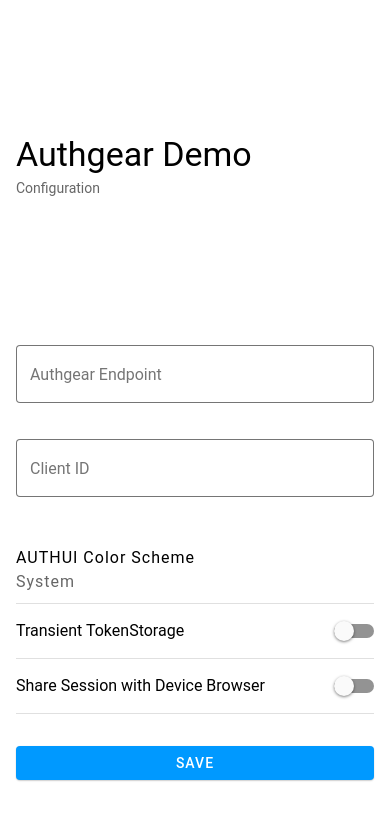
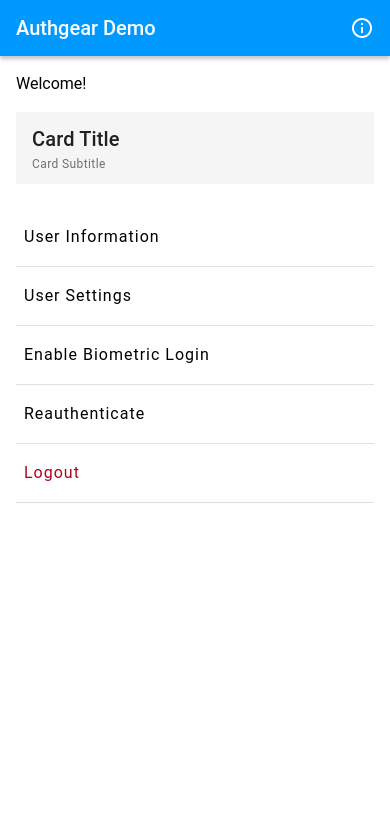
Before and after one commit to authgear/authgear-demo-app-rn, a React Native app: screen /UserPanel in a window 390 px wide. Shown: the top 820 px of the page. Built offline with nearby package versions, Linux system fonts and the light colour scheme.

Commit message:
Add UserPanelScreen with no-opt

```diff
--- a/src/App.tsx
+++ b/src/App.tsx
@@ -7,10 +7,12 @@
 import AuthenticationScreen from './screens/AuthenticationScreen';
 import ConfigurationScreen from './screens/ConfigurationScreen';
 import ConfigProvider from './context/ConfigProvider';
+import UserPanelScreen from './screens/UserPanelScreen';
 
 export type RootStackParamList = {
   Authentication: undefined;
   Configuration: {fromButton: boolean} | undefined;
+  UserPanel: undefined;
 };
 
 const Stack = createNativeStackNavigator<RootStackParamList>();
@@ -23,6 +25,7 @@
         screenOptions={{headerShown: false}}>
         <Stack.Screen name="Authentication" component={AuthenticationScreen} />
         <Stack.Screen name="Configuration" component={ConfigurationScreen} />
+        <Stack.Screen name="UserPanel" component={UserPanelScreen} />
       </Stack.Navigator>
     </ConfigProvider>
   );
--- /dev/null
+++ b/src/screens/UserPanelScreen.tsx
@@ -0,0 +1,110 @@
+import {NativeStackScreenProps} from '@react-navigation/native-stack';
+import React, {useState} from 'react';
+import {StyleSheet, View} from 'react-native';
+import {
+  Appbar,
+  Button,
+  Card,
+  Dialog,
+  Divider,
+  Portal,
+  Text,
+  useTheme,
+} from 'react-native-paper';
+import {RootStackParamList} from '../App';
+
+const styles = StyleSheet.create({
+  container: {
+    margin: 16,
+  },
+  contentText: {
+    fontSize: 16,
+    fontWeight: '400',
+    lineHeight: 24,
+  },
+
+  userInfoCard: {
+    backgroundColor: '#F5F5F5',
+    marginVertical: 16,
+  },
+
+  buttonContainer: {
+    marginVertical: 8,
+  },
+  button: {
+    flexDirection: 'row',
+    marginVertical: 8,
+  },
+});
+
+type UserPanelScreenProps = NativeStackScreenProps<
+  RootStackParamList,
+  'UserPanel'
+>;
+
+const UserPanelScreen: React.FC<UserPanelScreenProps> = props => {
+  const navigation = props.navigation;
+  const theme = useTheme();
+  const [infoDialogVisble, setInfoDialogVisible] = useState(false);
+
+  return (
+    <>
+      <Appbar.Header>
+        <Appbar.Content title="Authgear Demo" />
+        <Appbar.Action
+          icon="information-outline"
+          onPress={() => setInfoDialogVisible(true)}
+        />
+      </Appbar.Header>
+
+      <Portal>
+        <Dialog visible={infoDialogVisble}>
+          <Dialog.Title>Configuration</Dialog.Title>
+          <Dialog.Content>
+            <Text>Hi</Text>
+          </Dialog.Content>
+          <Dialog.Actions>
+            <Button onPress={() => setInfoDialogVisible(false)}>Dismiss</Button>
+          </Dialog.Actions>
+        </Dialog>
+      </Portal>
+
+      <View style={styles.container}>
+        <Text style={styles.contentText}>Welcome!</Text>
+
+        <Card.Title
+          title="Card Title"
+          subtitle="Card Subtitle"
+          style={styles.userInfoCard}
+        />
+
+        <View style={styles.buttonContainer}>
+          <Button compact={true} uppercase={false} style={styles.button}>
+            <Text style={styles.contentText}>User Information</Text>
+          </Button>
+          <Divider />
+          <Button compact={true} uppercase={false} style={styles.button}>
+            <Text style={styles.contentText}>User Settings</Text>
+          </Button>
+          <Divider />
+          <Button compact={true} uppercase={false} style={styles.button}>
+            <Text style={styles.contentText}>Enable Biometric Login</Text>
+          </Button>
+          <Divider />
+          <Button compact={true} uppercase={false} style={styles.button}>
+            <Text style={styles.contentText}>Reauthenticate</Text>
+          </Button>
+          <Divider />
+          <Button compact={true} uppercase={false} style={styles.button}>
+            <Text style={{...styles.contentText, color: theme.colors.error}}>
+              Logout
+            </Text>
+          </Button>
+          <Divider />
+        </View>
+      </View>
+    </>
+  );
+};
+
+export default UserPanelScreen;
```
